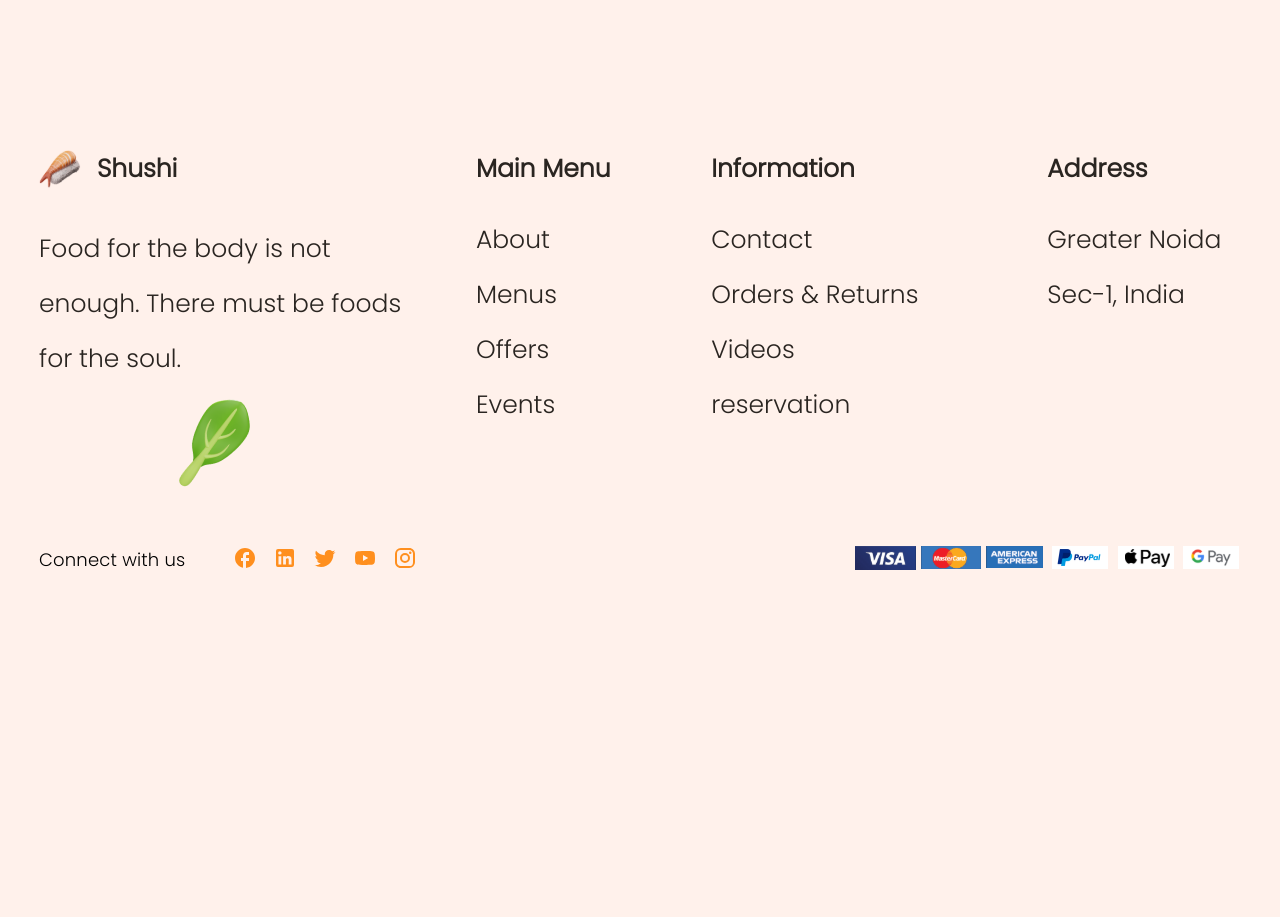
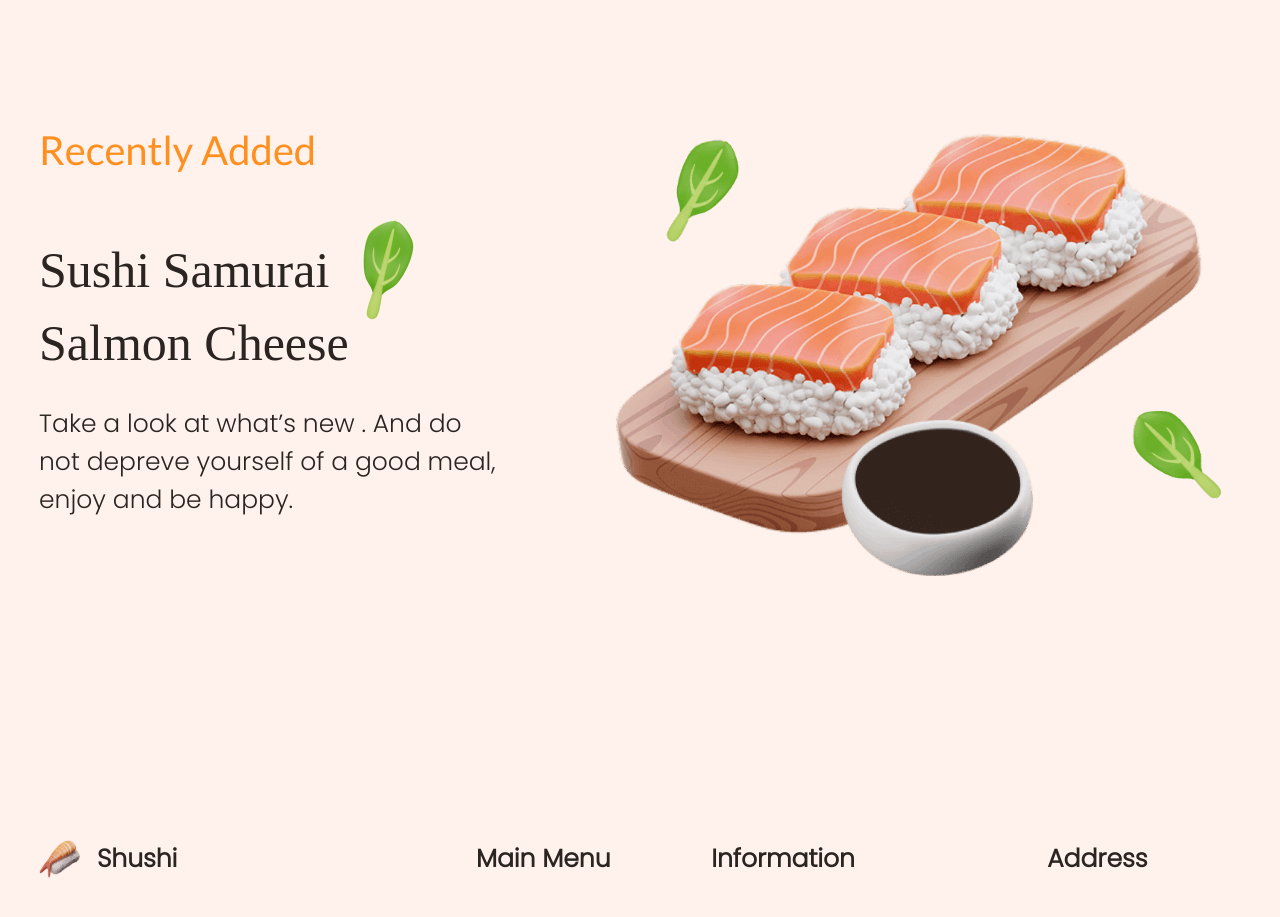
Before and after one commit to Borys-Mch/shushi-res, a Next.js app: page / in a window 1280 px wide. Shown: the part 1460-2377 px from the top of the page. Before the commit the page ends 2114 px from the top, so only its background shows below. Built offline with nearby package versions, Linux system fonts and the light colour scheme; a web font is replaced by a local one.

Commit message:
Created Recently section

```diff
--- /dev/null
+++ b/src/components/Recently.js
@@ -0,0 +1,46 @@
+import { Box, Container, Stack, Typography } from "@mui/material";
+import React from "react";
+
+const Recently = () => {
+  return (
+    <Container id="about">
+      <Stack
+        direction={{ sm: "row-reverse", md: "row" }}
+        spacing={{ md: 13 }}
+        my={{ xs: 5, md: 28 }}>
+        <Stack>
+          <Typography variant="textYellow">Recently Added</Typography>
+          <Stack direction="row" alignItems="center" spacing={2} mt={5}>
+            <Typography variant="titleH2">Sushi Samurai</Typography>
+            <Box
+              component="img"
+              src="/images/spinach-leaf.png"
+              alt="Rolls"
+              width="77px"
+              height="112px"
+            />
+          </Stack>
+          <Typography mt="-20px" variant="titleH2">
+            Salmon Cheese
+          </Typography>
+          <Box mt={3}>
+            <Typography variant="textContent">
+              Take a look at what’s new . And do not depreve yourself of a good
+              meal, enjoy and be happy.
+            </Typography>
+          </Box>
+        </Stack>
+        <Box
+          component="img"
+          src="/images/recently-salmon-sushi.png"
+          width={634}
+          height={466}
+          maxWidth={{ xs: "350px", lg: "634px" }}
+          maxHeight={{ xs: "257px", lg: "466px" }}
+        />
+      </Stack>
+    </Container>
+  );
+};
+
+export default Recently;
--- a/src/pages/index.js
+++ b/src/pages/index.js
@@ -1,11 +1,13 @@
 import AboutUs from "@/components/AboutUs";
 import Baner from "@/components/Baner";
+import Recently from "@/components/Recently";
 
 export default function Home() {
   return (
     <>
       <Baner />
       <AboutUs />
+      <Recently />
     </>
   );
 }
```
Also changed, not shown: public/images/recently-salmon-sushi.png (added), public/images/spinach-leaf.png (added).
